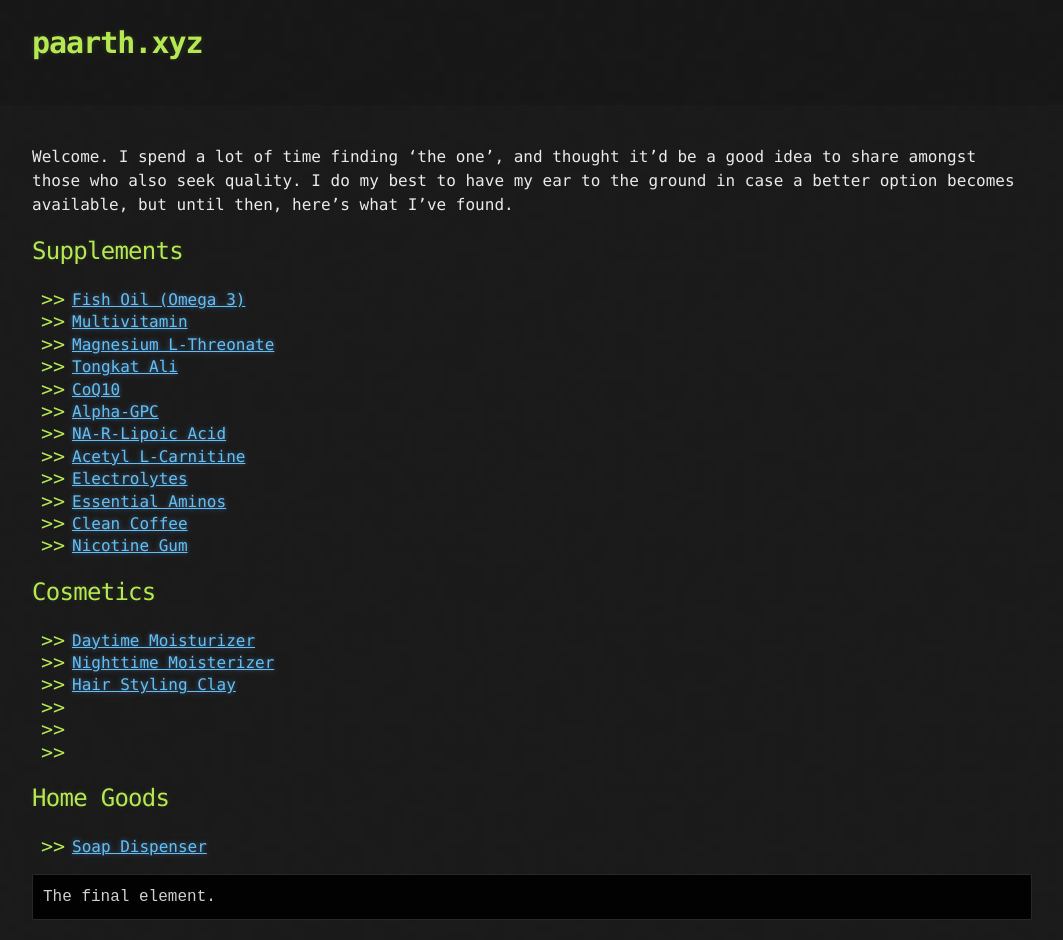
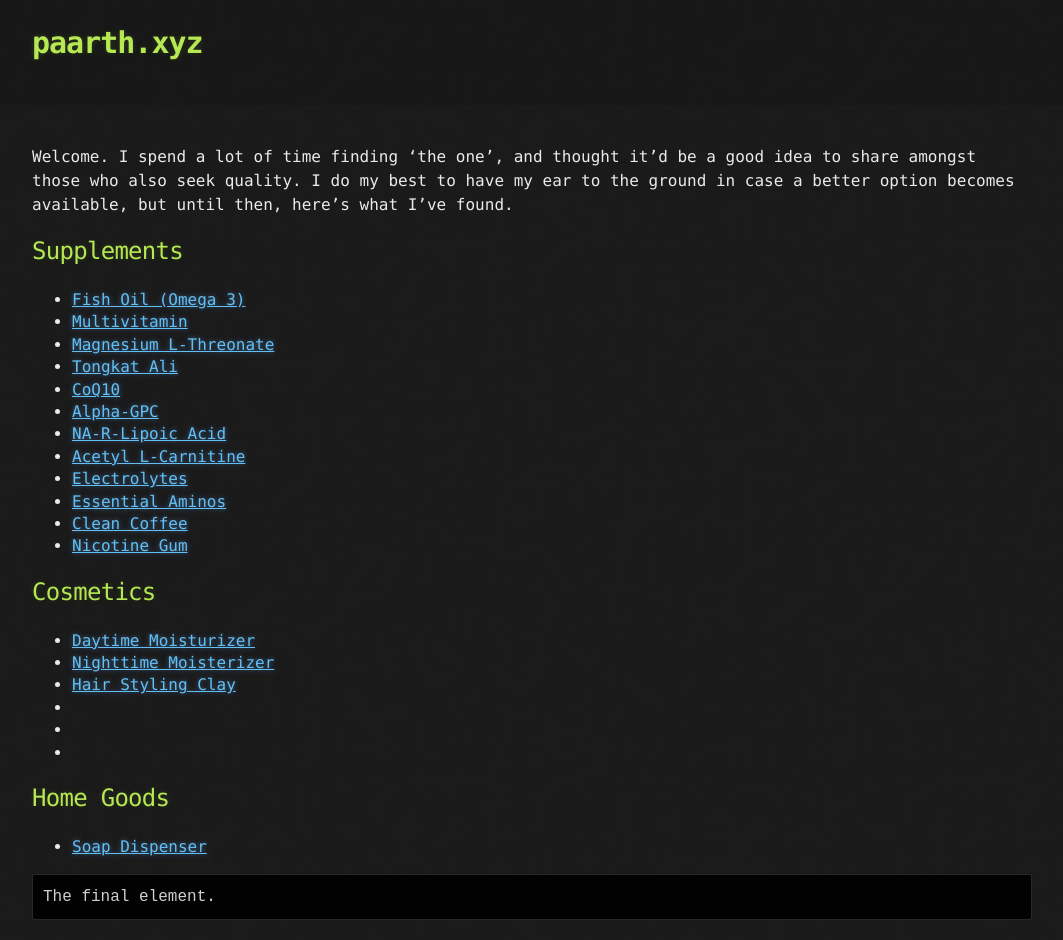
Before and after one commit to paarthxx/xyz, a Jekyll site: the page built from index.md, in a window 1280 px wide. Shown: the whole page, without its empty margins (108-1171 px from the left). Built offline with Jekyll 4.4.1, drawn with Linux system fonts in a browser that asks for light colours; the repository's description, which GitHub fills in, is left out.

Commit message:
Update jekyll-theme-hacker.scss

```diff
--- a/_sass/jekyll-theme-hacker.scss
+++ b/_sass/jekyll-theme-hacker.scss
@@ -146,9 +146,9 @@ dt {
   font-weight: bold;
 }
 
-ul li {
-  list-style-image:url('../images/bullet.png');
-}
+// ul li {
+//   list-style-image:url('../images/bullet.png');
+// }
 
 blockquote {
   color: $blockquote-color;
```
